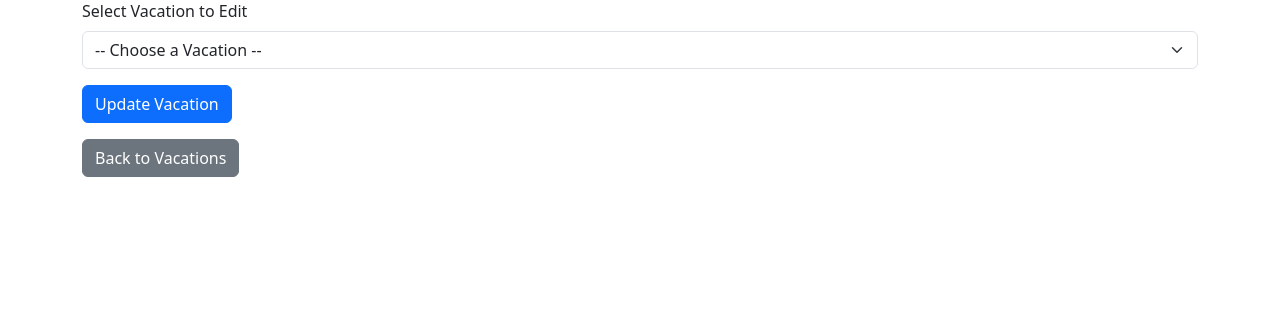
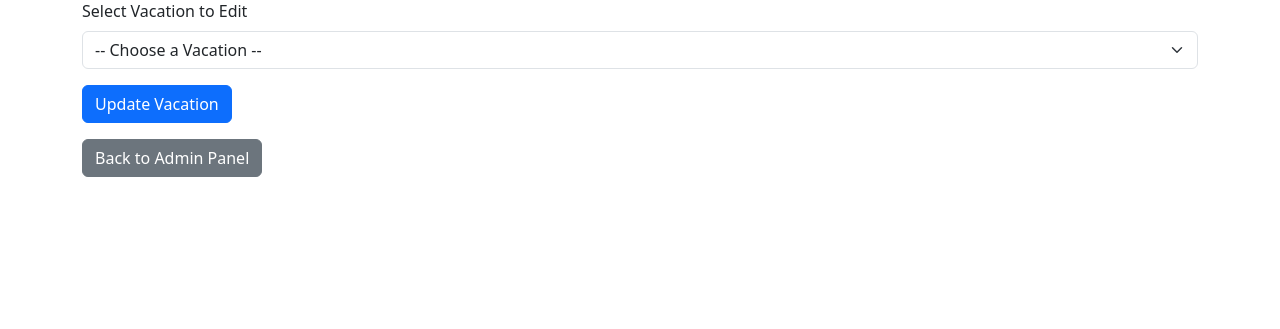
Before and after one commit to CKORDA/ASE230-Project, a PHP site: page /admin/editvacation.php in a window 1280 px wide. Shown: the part 95-424 px from the top of the page. Run offline with PHP 8.4, Linux system fonts and the light colour scheme.

Commit message:
Update editvacation.php
Return option takes you to admin panel instead of vacations.

```diff
--- a/admin/editvacation.php
+++ b/admin/editvacation.php
@@ -57,7 +57,7 @@ if (isset($_GET['vacation'])) {
             <button type="submit" class="btn btn-primary">Update Vacation</button>
         </form>
         <div class="mt-3">
-            <a href="../vacations.php" class="btn btn-secondary">Back to Vacations</a>
+            <a href="adminpanel.php" class="btn btn-secondary">Back to Admin Panel</a>
         </div>
     </div>
 
```
